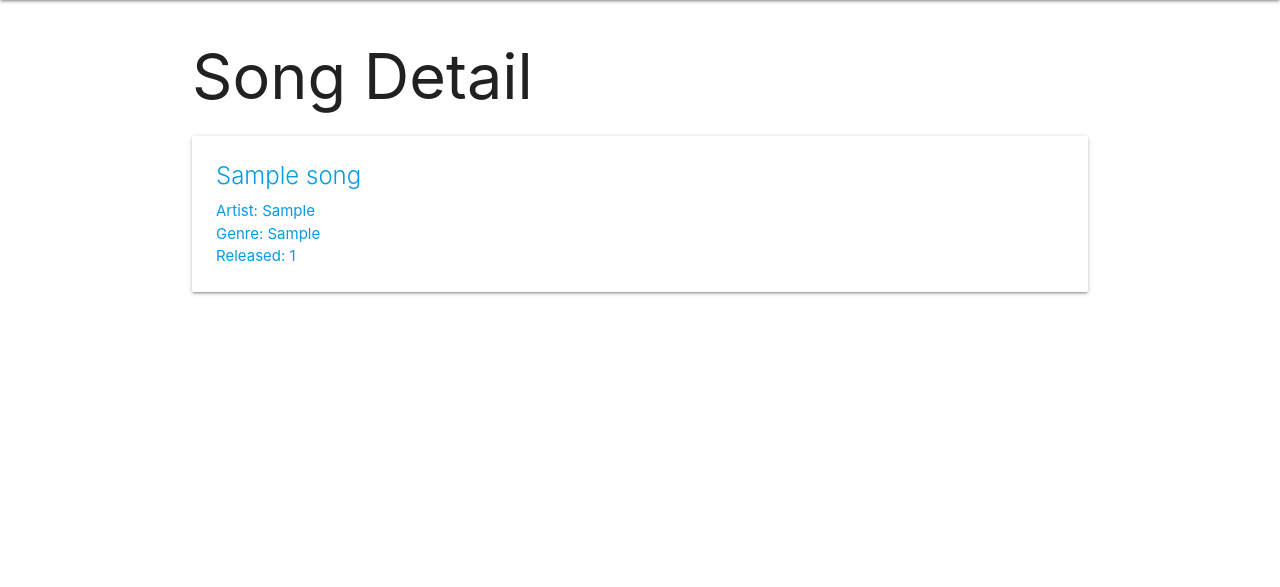
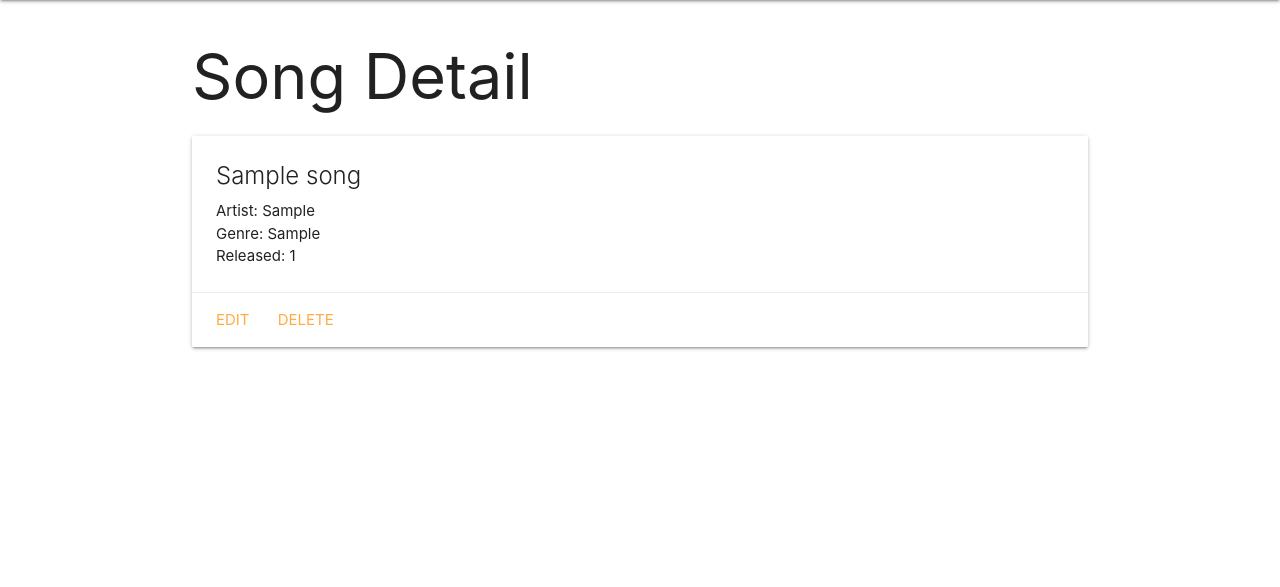
Before and after one commit to elvisEspinozaN/my_Songs, a Django app: template main_app/templates/songs/detail.html in a window 1280 px wide. Shown: the part 64-651 px from the top of the page. Run offline with Django 4.2, Linux system fonts and the light colour scheme; the template is opened without the code that fills it: values that come from a table or form of the project are taken from there, others are empty; tables that the repository leaves empty hold one stand-in row (values such as "Sample post"); parts of the project's set-up code (start-up, migrations or seed data) failed here and were passed over.

Commit message:
wip: links for edit/delete

```diff
--- a/main_app/templates/songs/detail.html
+++ b/main_app/templates/songs/detail.html
@@ -1,7 +1,6 @@
 {% extends 'base.html' %}{% block content %}
 <h1>Song Detail</h1>
 <div class="card">
-  <a href="/songs/{{song.id}}">
   <div class="card-content">
     <span class="card-title">{{ song.name }}</span>
     <p>Artist: {{ song.artist }}</p>
@@ -12,6 +11,9 @@
     <p>Released: New</p>
     {% endif %}
   </div>
-  </a>
+  <div class="card-action">
+    <a href="{% url 'songs_update' song.id %}">Edit</a>
+    <a href="{% url 'songs_delte' song.id %}">Delete</a>
+  </div>
 </div>
 {% endblock%}
```
Lines whose indentation alone changed are shown as unchanged.
